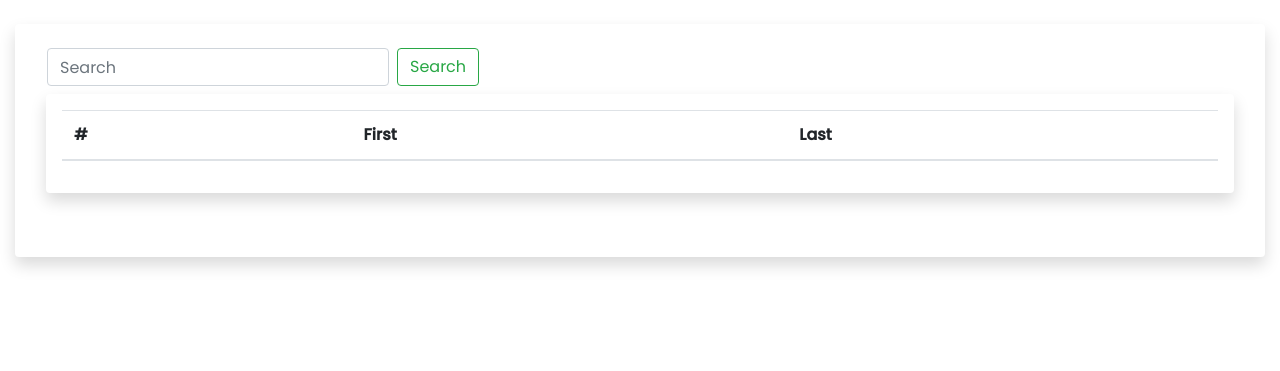
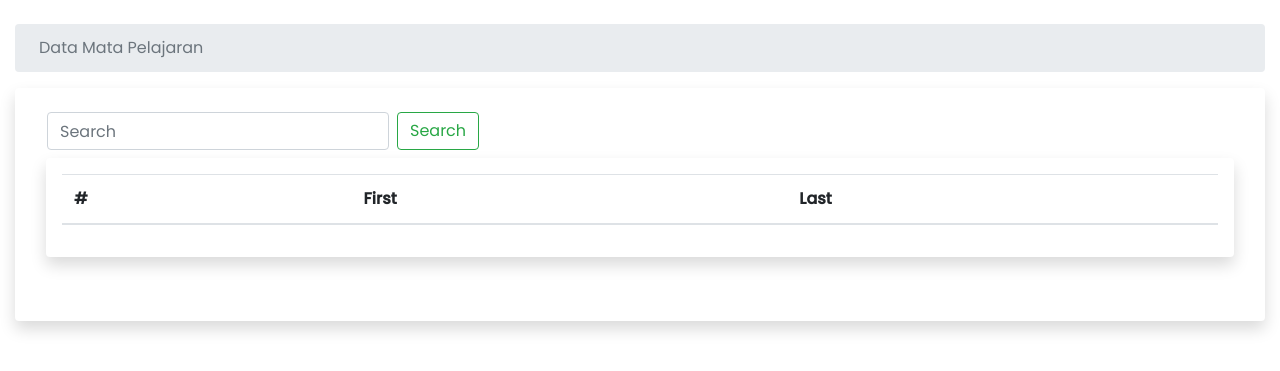
Before and after one commit to NuricoVicyyanto/absen, a PHP site: the page made by app/views/mapel/index.php in a window 1280 px wide. Shown: the top 371 px of the page. Run offline with PHP 8.4, Linux system fonts and the light colour scheme; the template is opened without the code that fills it, so the values that code supplies are empty; some libraries are stand-ins or nearby versions.

Commit message:
Update index.php

```diff
--- a/app/views/mapel/index.php
+++ b/app/views/mapel/index.php
@@ -1,4 +1,13 @@
-<br>
+    <div class="container-fluid mt-4">
+      <div class="row">
+        <div class="col-lg-12">
+          <nav aria-label="breadcrumb">
+            <ol class="breadcrumb">
+              <li class="breadcrumb-item active" aria-current="page"><i class="fas fa-book m-1"></i>Data
+                Mata Pelajaran</li>
+            </ol>
+          </nav>
+        </div>
         <div class="col-lg-12">
           <div class="shadow p-3 mb-5 bg-white rounded">
             <nav class="navbar navbar-light bg-white">
@@ -26,3 +35,10 @@
                 </div>
               </div>
             </div>
+          </div>
+        </div>
+      </div>
+    </div>
+    <!-- /#page-content-wrapper -->
+    </div>
+    <!-- /#wrapper -->
```
Lines whose indentation alone changed are shown as unchanged.
